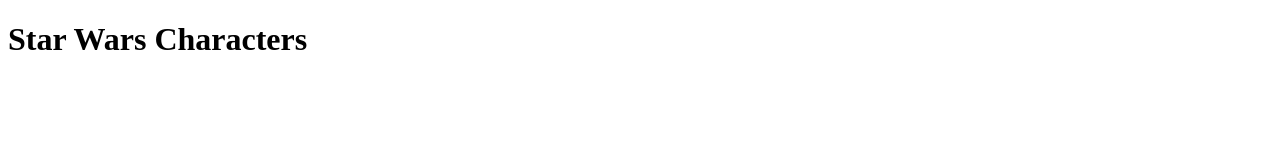
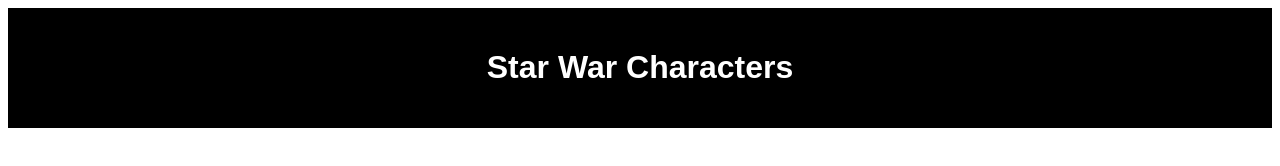
Before and after one commit to HongNgoc20801/Arbeidskrav2_gruppenummer, a website: page index.html in a window 1280 px wide. Drawn offline with Linux system fonts and the light colour scheme.

Commit message:
change a bit in css and html

```diff
--- a/Css/style.css
+++ b/Css/style.css
@@ -0,0 +1,11 @@
+body{
+    font-family: Arial, sans-serif;
+    background-color:rgb(255, 255, 255);
+    text-align: center;
+}
+
+header{
+    background-color: black;
+    color: white;
+    padding: 20px;
+}
--- a/index.html
+++ b/index.html
@@ -7,7 +7,9 @@
     <link rel="stylesheet" href="Css/style.css">
 </head>
 <body>
-    <h1>Star Wars Characters</h1>
+    <header>
+        <h1> Star War Characters</h1>
+    </header>
     <div id="characters-container"></div>
     <script src="character.js"></script>
 </body>
```
